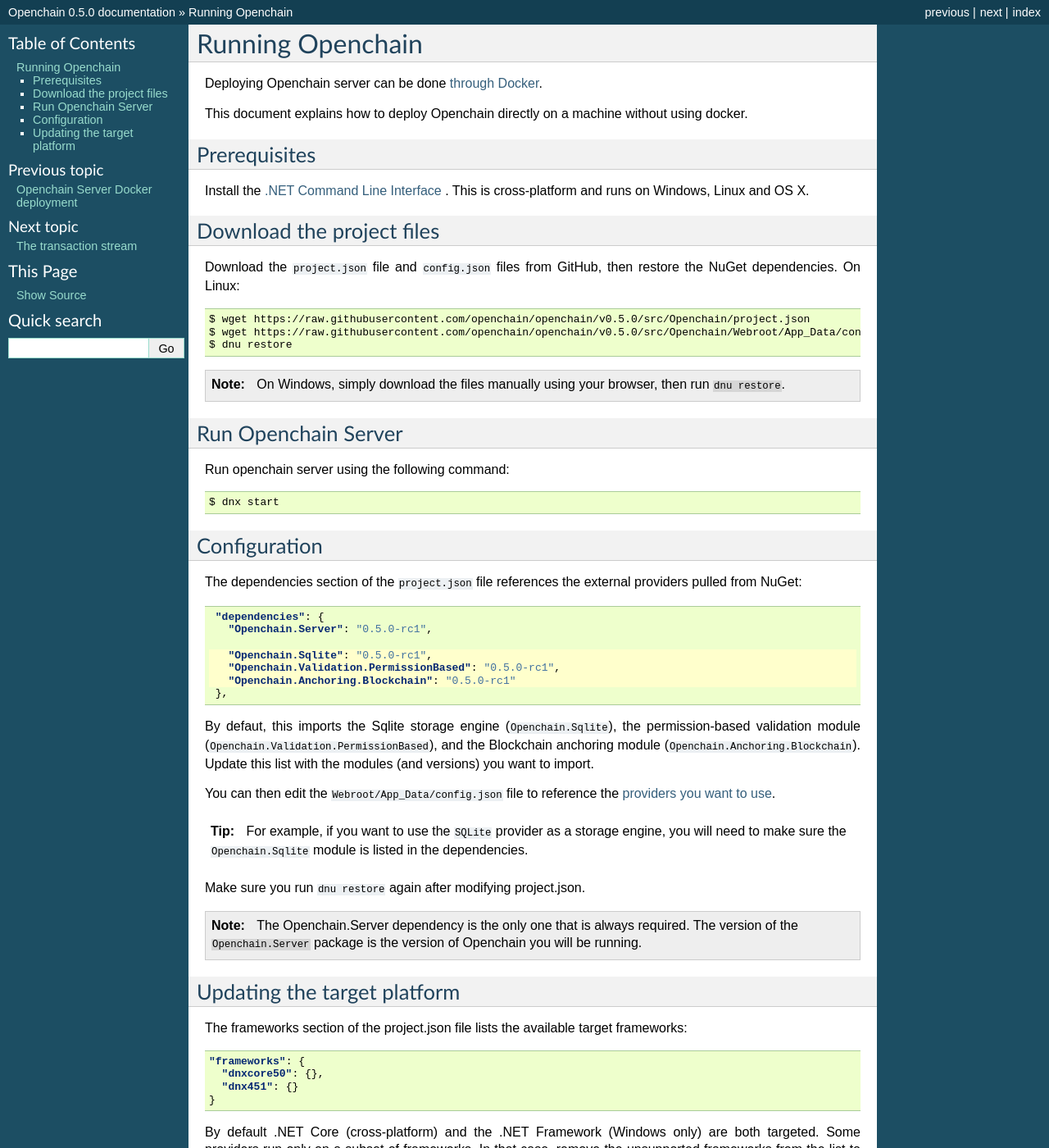
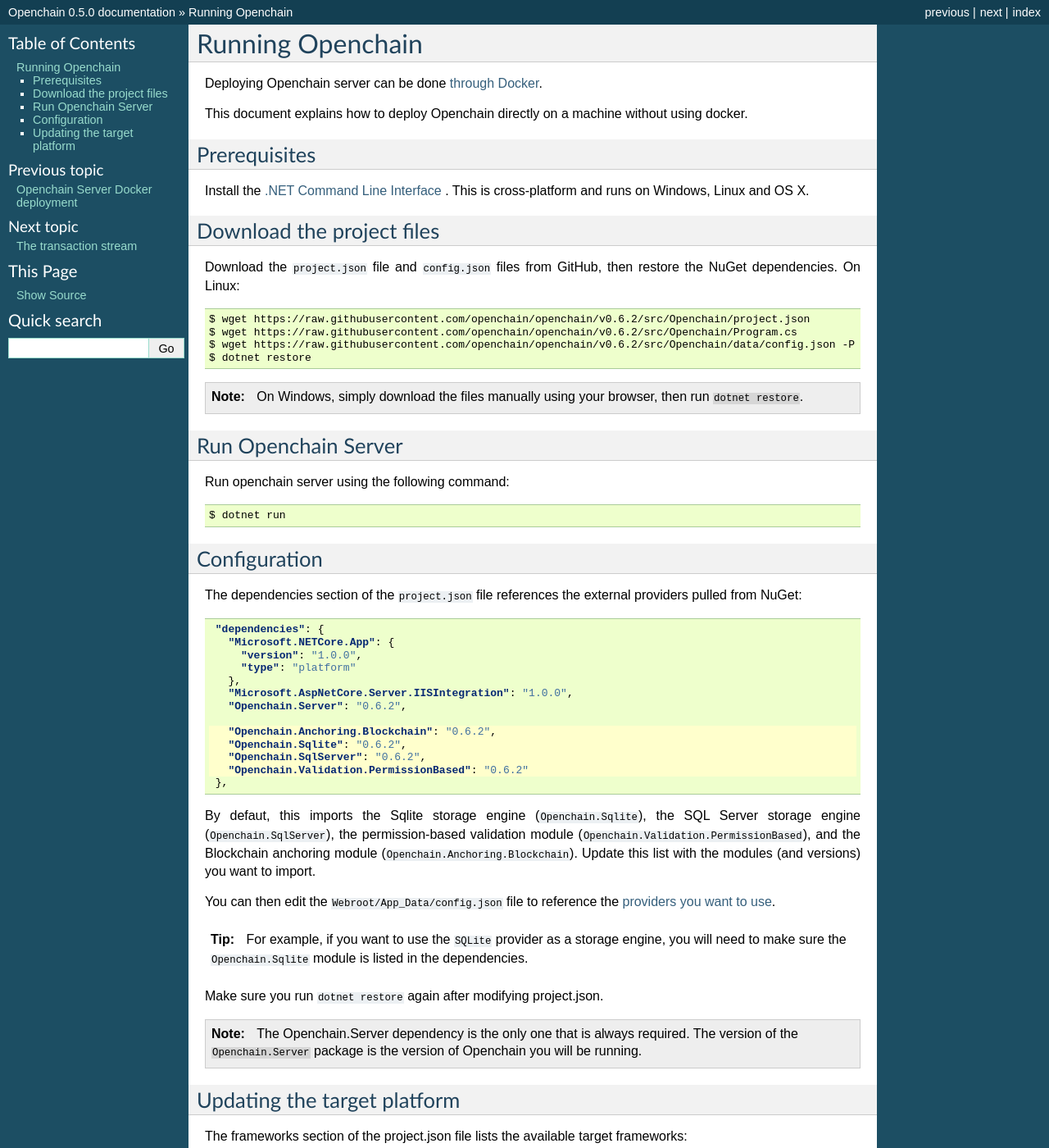
Before and after one commit to openchain/docs, a Sphinx documentation site: the page built from docs/source/general/running-openchain.rst, in a window 1280 px wide and 1400 px high. Shown: the whole window at 82% size. Built offline with Sphinx 7.4.7, drawn with Linux system fonts in a browser that asks for light colours; some of the changed text lies outside the part shown.

Commit message:
Update the instructions for running Openchain without Docker

```diff
--- a/docs/source/general/docker-deployment.rst
+++ b/docs/source/general/docker-deployment.rst
@@ -5,7 +5,7 @@
 
 Openchain Server is cross platform and can be deployed as a `DNX application <https://dotnet.readthedocs.org/en/latest/dnx/overview.html>`_ on Windows, OS X and Linux. However, to simplify dependency management and homogenize deployment of Openchain, we are shipping it as a Docker image.
 
-This document explain the few steps necessary to have the Openchain server running.
+This document explains the few steps necessary to have the Openchain server running. Refer to the `next section <https://docs.openchain.org/en/latest/general/running-openchain.html>`_ to deploy Openchain directly.
 
 Install Docker
 --------------
--- a/docs/source/general/running-openchain.rst
+++ b/docs/source/general/running-openchain.rst
@@ -8,7 +8,7 @@
 Prerequisites
 -------------
 
-Install the `.NET Command Line Interface <https://dotnet.github.io/docs/getting-started/installing/index.html>`_ . This is cross-platform and runs on Windows, Linux and OS X.
+Install the `.NET Command Line Interface <https://www.microsoft.com/net/core>`_ . This is cross-platform and runs on Windows, Linux and OS X.
 
 Download the project files
 --------------------------
@@ -17,11 +17,12 @@
 
 .. code-block:: bash
 
-    $ wget https://raw.githubusercontent.com/openchain/openchain/v0.5.0/src/Openchain/project.json
-    $ wget https://raw.githubusercontent.com/openchain/openchain/v0.5.0/src/Openchain/Webroot/App_Data/config.json -P Webroot/App_Data
-    $ dnu restore
+    $ wget https://raw.githubusercontent.com/openchain/openchain/v0.6.2/src/Openchain/project.json
+    $ wget https://raw.githubusercontent.com/openchain/openchain/v0.6.2/src/Openchain/Program.cs
+    $ wget https://raw.githubusercontent.com/openchain/openchain/v0.6.2/src/Openchain/data/config.json -P data
+    $ dotnet restore
 
-.. note:: On Windows, simply download the files manually using your browser, then run ``dnu restore``.
+.. note:: On Windows, simply download the files manually using your browser, then run ``dotnet restore``.
 
 Run Openchain Server
 --------------------
@@ -30,7 +31,7 @@
 
 .. code-block:: bash
 
-    $ dnx start
+    $ dotnet run
 
 Configuration
 -------------
@@ -38,23 +39,29 @@
 The dependencies section of the ``project.json`` file references the external providers pulled from NuGet:
 
 .. code-block:: json
-   :emphasize-lines: 4-6
+   :emphasize-lines: 9-12
 
     "dependencies": {
-      "Openchain.Server": "0.5.0-rc1",
+      "Microsoft.NETCore.App": {
+        "version": "1.0.0",
+        "type": "platform"
+      },
+      "Microsoft.AspNetCore.Server.IISIntegration": "1.0.0",
+      "Openchain.Server": "0.6.2",
 
-      "Openchain.Sqlite": "0.5.0-rc1",
-      "Openchain.Validation.PermissionBased": "0.5.0-rc1",
-      "Openchain.Anchoring.Blockchain": "0.5.0-rc1"
+      "Openchain.Anchoring.Blockchain": "0.6.2",
+      "Openchain.Sqlite": "0.6.2",
+      "Openchain.SqlServer": "0.6.2",
+      "Openchain.Validation.PermissionBased": "0.6.2"
     },
 
-By defaut, this imports the Sqlite storage engine (``Openchain.Sqlite``), the permission-based validation module (``Openchain.Validation.PermissionBased``), and the Blockchain anchoring module (``Openchain.Anchoring.Blockchain``). Update this list with the modules (and versions) you want to import.
+By defaut, this imports the Sqlite storage engine (``Openchain.Sqlite``), the SQL Server storage engine (``Openchain.SqlServer``), the permission-based validation module (``Openchain.Validation.PermissionBased``), and the Blockchain anchoring module (``Openchain.Anchoring.Blockchain``). Update this list with the modules (and versions) you want to import.
 
 You can then edit the ``Webroot/App_Data/config.json`` file to reference the :ref:`providers you want to use <configuration>`.
 
 .. tip:: For example, if you want to use the ``SQLite`` provider as a storage engine, you will need to make sure the ``Openchain.Sqlite`` module is listed in the dependencies.
 
-Make sure you run ``dnu restore`` again after modifying project.json.
+Make sure you run ``dotnet restore`` again after modifying project.json.
 
 .. note:: The Openchain.Server dependency is the only one that is always required. The version of the ``Openchain.Server`` package is the version of Openchain you will be running.
 
@@ -66,8 +73,8 @@
 .. code-block:: json
 
     "frameworks": {
-      "dnxcore50": {},
-      "dnx451": {}
+      "netcoreapp1.0": {},
+      "net451": {}
     }
 
 By default .NET Core (cross-platform) and the .NET Framework (Windows only) are both targeted. Some providers run only on a subset of frameworks. In that case, remove the unsupported frameworks from the list to ensure the project runs.
```
